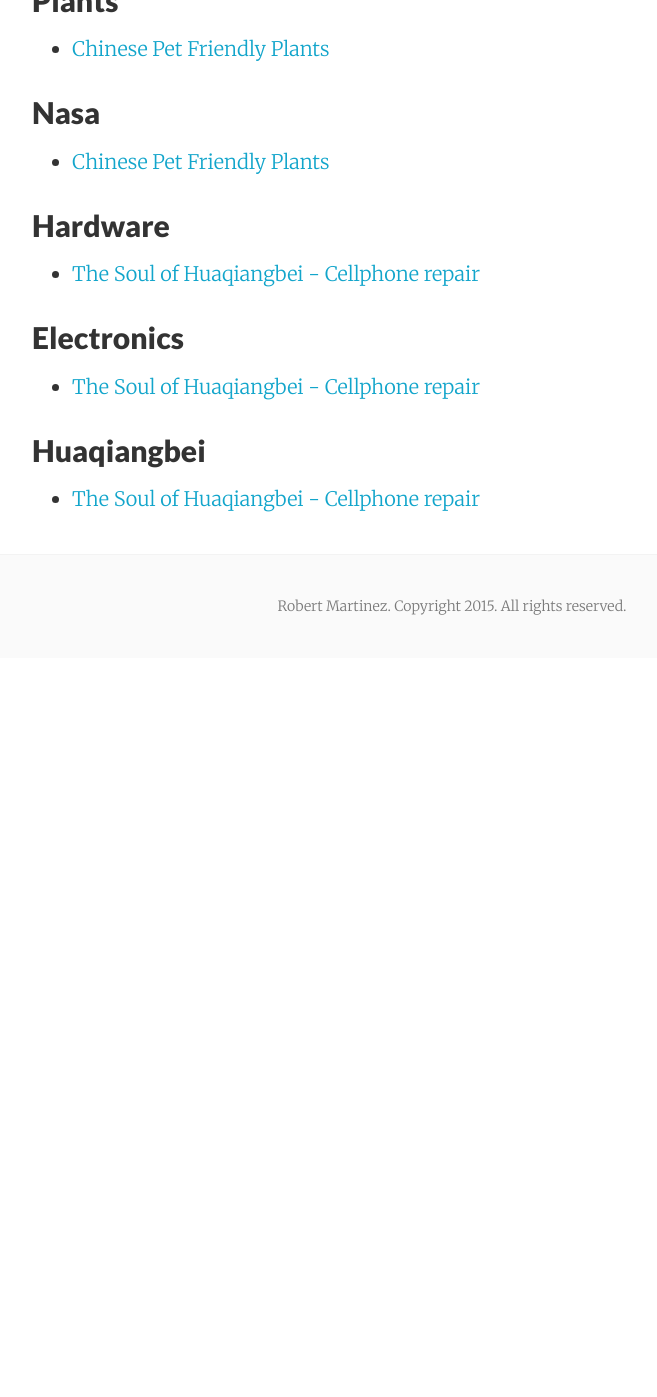
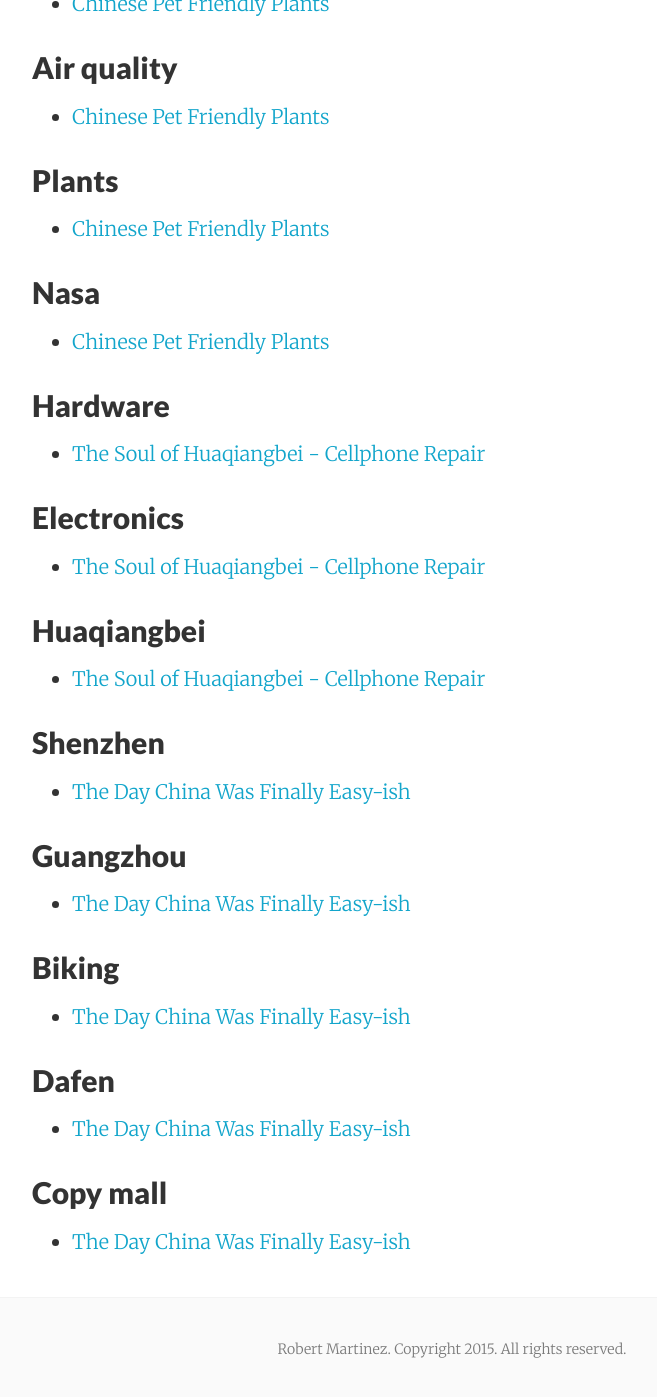
Before and after one commit to RobertMartinez/robertmartinez.github.io, a Jekyll site: the page built from tags.md, in a window 1280 px wide and 1400 px high, scrolled down 4077 px. Shown: the top 1397 px of the window, without its empty margins (188-845 px from the left). Built offline with Jekyll 4.4.1, drawn with Linux system fonts in a browser that asks for light colours; before the commit the page ends 4735 px from its top, so only the background shows below that; some of the changed text lies outside the part shown.

Commit message:
barf draft is better than no draft

```diff
--- /dev/null
+++ b/_posts/2016-12-18-the-day-china-was-finally-easy-ish.md
@@ -0,0 +1,77 @@
+---
+layout:     post
+title:      The Day China Was Finally Easy-ish
+date:       2016-11-19
+summary:    i.e. When I finally felt the China learning curve level off
+tags:
+  -   China
+  -   Shenzhen
+  -   Guangzhou
+  -   Biking
+  -   Dafen
+  -   Copy Mall
+allow_comments: TRUE
+---
+
+
+{% include image.html url="/images/Guangzhou-Shenzhen.png" description="Shenzhen to Guangzhou. Same distance from San Francisco to Santa Cruz, but in a fraction of the time." %}
+<br>
+
+I was absolutely giddy on the train ride to Guangzhou for two reasons. The first: I was finally going to try out a custom-built road bike I had put a deposit on two months ago <a id="00" href="#01">[0]</a>. The second reason: the train's speed. We were barrelling along at 305 km/hour (190 miles/hour). I had to peel my eyes away from the LED screen at the front of our immaculate train car to actually look out the window and appreciate the scenery.
+
+## Shenzhen to Guangzhou
+
+{% include image.html url="/images/guangzhoutrain2.jpg" description="189.5 miles/hour. The ride is exceptionally smooth because if it wasn't we'd all be dead." %}
+<br>
+
+Here's what I've learned about public transit in this part of China: they do not mess around. When you've got one [Special Economic Zone city](https://en.wikipedia.org/wiki/Special_economic_zones_of_China) 25% larger than New York City ([Shenzhen has 10.8M residents](https://en.wikipedia.org/wiki/Shenzhen))this close to a city that's larger than [Pennsylvania](https://en.wikipedia.org/wiki/Pennsylvania) ([Guangzhou has 13.1M residents](https://en.wikipedia.org/wiki/Guangzhou)), you've got to have efficient transportation. There are several different train lines that connect the two cities, and my route of choice this fine clear day was Shenzhen North to Guangzhou South.
+
+{% include image.html url="/images/guangzhoutrain1.jpg" description="Standing room only on a high speed bullet train is no problem when you're arriving in just 37 minutes." %}
+<br>
+
+For a mere $10.71 USD I covered the equavalent distance of San Francisco to Santa Cruz in 37 minutes <a id="10" href="#11">[1]</a>. The equivalent public transportation option in the Bay Area is to...  good luck with that. The days of my sanity wasting away on sluggish Caltrain trips were a quickly fading memory.
+
+## Uni Town
+
+{% include image.html url="/images/uni town guangzhou.png" description="A veritable island of athletes, or at least statues of them" %}
+<br>
+
+The bike shop was located on a peculiar little island affectionately called "Uni Town". An appropriate name considering the island is home to the [Guangzhou Higher Education Mega Center](https://en.wikipedia.org/wiki/Guangzhou_Higher_Education_Mega_Center). Concentric rings of streets emenate from the university's center, the outer of which teems with pelatons of cyclists.
+
+{% include image.html url="/images/infinite-cyclists-biking3.jpg" description="Guangzhou is apparently one of the best places in mainland China for cyclists." %}
+<br>
+
+{% include image.html url="/images/bike-biking2.jpg" description="My new steed and I out for a test ride around the island." %}
+<br>
+
+That outer ring is 16km (just sky of 10 mi), and perfect for an opportunity to try out my new bike. Summary: I love it and never want to leave.
+
+## Bonus Day! Dafen!
+
+{% include image.html url="/images/dafen1.jpg" description="A typical shop in Dafen Oil Painting Village." %}
+<br>
+
+After the miraculous day trip that was Guangzhou, I got a surprise encore the following day. I commissioned a painting for the Hammerhead folks back in the New York office. Grizzly has become our unofficial Hardware team mascot, particularly this adorably helpless photo of her wearing an over-sized life jacket and booties. I just had to immortalize this precious beast in an oil painting for Christmas, and Dafen was just the place to do it.
+
+{% include image.html url="/images/dafen2-grizzly.jpg" description="The finished work, and the artists who worked on it" %}
+<br>
+
+Here's what made this day stand out for me (and why I'm considering a bonus day). Not only was I able to commission the cutest canine-aquatic themed oil painting this side of the Great Wall, I was able to get to/from the Village via Didi. For the unfamiliar, Didi is Uber, except [Didi bought out Uber earlier this year](https://techcrunch.com/2016/08/01/didi-chuxing-confirms-it-is-buying-ubers-business-in-china/). Since that Techcrunch article broke in August, Didi has neutered Uber, so if you're going to get around it's going to be with them (or a Mobike, more on that in another post). This was a necessary and hard fought China achievement and I was damn proud riding back from Dafen with little Grizzle's portrait in tow.
+
+{% include image.html url="/images/dafen3.jpg" description="A large format canvas piece I spotted on the way out." %}
+<br>
+
+## Copy Mall
+
+{% include image.html url="/images/pants1.jpg" description="A little peaky in the hips, I'd say." %}
+<br>
+
+Finally, the Copy Mall. I got a WeChat from my tailor in Luohu that my dress pants were ready and I needed to come in for a fitting. I dropped the painting off at my apartment, and a few stops on the subway later Elyse and I were in the infamous Copy Mall of Luohu ([Luohu Commercial City](https://en.wikipedia.org/wiki/Luohu_Commercial_City), actually). This place is noteable for a few reasons, but the one I cared about today is my new pants. Elyse, my expert in all things sartorial, came with to help me check the fit and suggest alterations. A few pins to take in the hips, a few chalk lines to mark the edits, and we were all set. Off to the gym to round out a fantastic weekend.
+
+{% include image.html url="/images/pants2.jpg" description="The shop owner agrees, she chalked up the changes and said to return tomorrow." %}
+<br>
+
+
+<a id="01" href="#00">[0]</a> It is rather difficult to find a bike in my size in China. This bike shop ended up importing a 59.5 cm Avanti frame for me and then building up the rest. I would have had it a month ago, but I splurged for a China-brand power meter which took another month.
+
+<a id="11" href="#10">[1]</a> 77 miles each if you drove in a car from A to B. You can imagine how pleasantly surprised I was to find such a relatable comparison.
```
Also changed, not shown: _posts/2016-11-19-huaqiangbei-iphone-repair.md (+1 -1 lines), images/Guangzhou-Shenzhen.png (added), images/bike-biking2.jpg (added), images/biking1.jpg (added), images/dafen1.jpg (added), images/dafen2-grizzly.jpg (added), images/dafen3.jpg (added), images/guangzhoutrain1.jpg (added), images/guangzhoutrain2.jpg (added), images/infinite-biking4.jpg (added), images/infinite-cyclists-biking3.jpg (added), images/pants1.jpg (added), images/pants2.jpg (added), images/uni town guangzhou.png (added).
